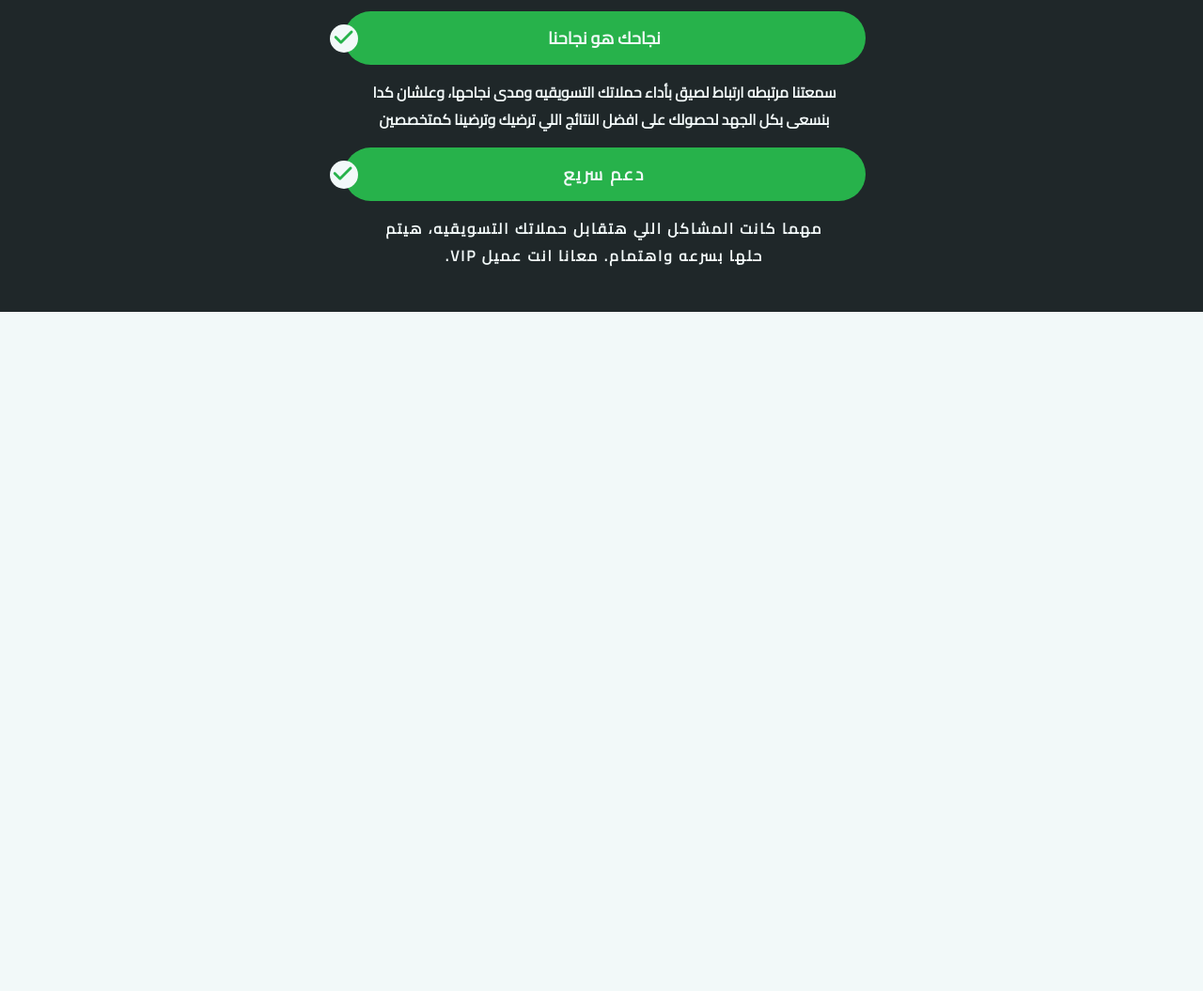
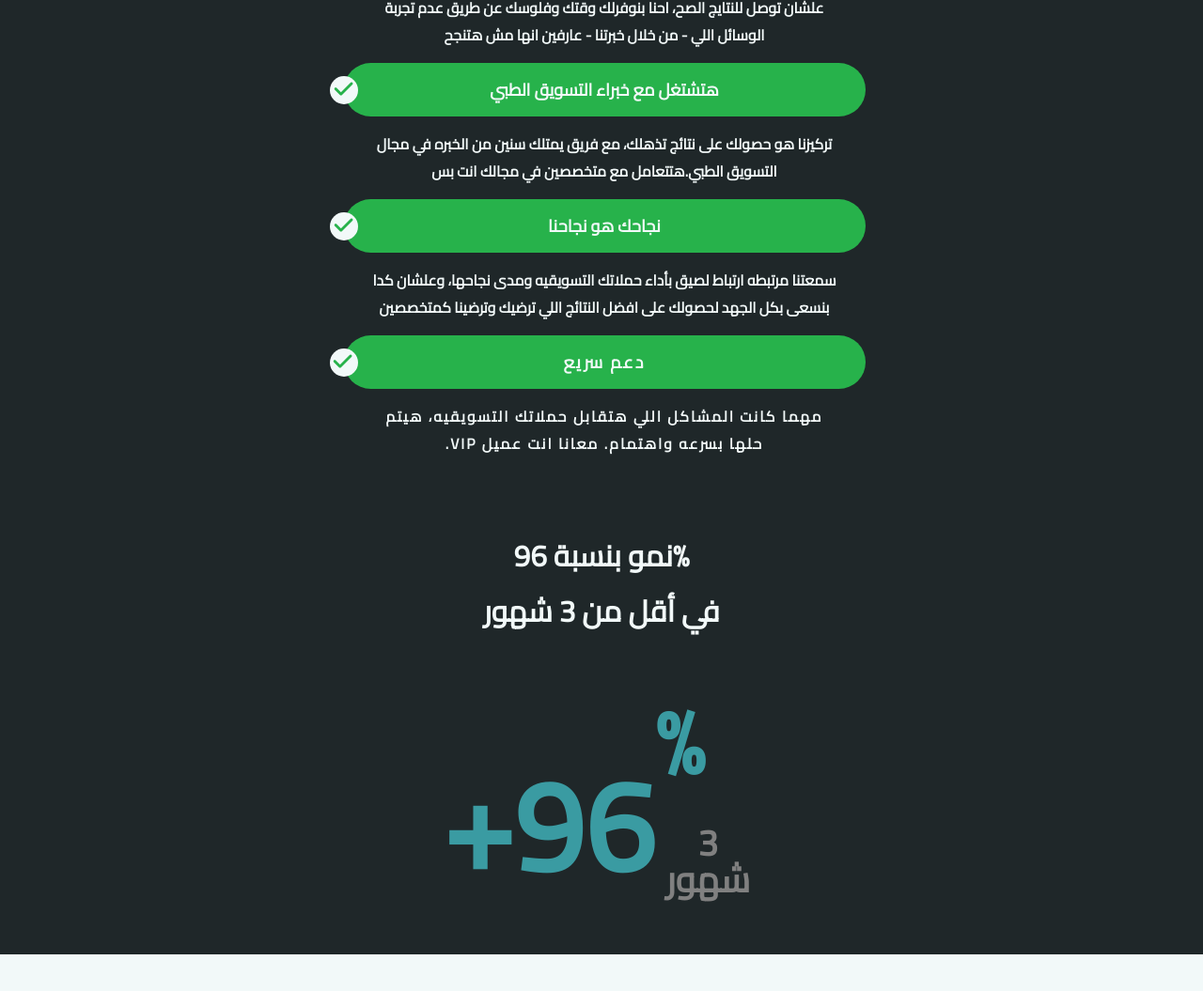
Before and after one commit to Ahmed-Elbessfy/gtyh, a website: page working/index.html in a window 1280 px wide. Shown: the part 3340-4395 px from the top of the page at 94% size. Before the commit the page ends 3702 px from the top, so only its background shows below. Drawn offline with nearby package versions, Linux system fonts and the light colour scheme; files that its build step writes are made by us from their sources; a web font is replaced by a local one.

Commit message:
add growth percentage section
- add growth percentage section
- add animation for the displaying percentage
- add aniamtion control in script.js
- add growth percentage style in section.scss

```diff
--- a/working/css/sass/Layout/_sections.scss
+++ b/working/css/sass/Layout/_sections.scss
@@ -22,12 +22,12 @@ section {
       font-size: 1.3rem;
       padding: 0.25rem 2rem;
       margin: 1rem 0;
-      @include border(3px, $dark-cl, solid, all);
       border-radius: 3rem;
       -webkit-border-radius: 3rem;
       -moz-border-radius: 3rem;
       -ms-border-radius: 3rem;
       -o-border-radius: 3rem;
+      @include border(3px, $dark-cl, solid, all);
     }
 
     .know-more {
@@ -36,15 +36,59 @@ section {
     }
   }
 
+  // growth booster
+  &.growth-booster {
+    margin-bottom: 0;
+  }
+
   &.methods {
     display: grid;
     // grid-template-columns: repeat(auto-fit, minmax(30rem, 1fr)); // temporary because it is suposed to be displayed in 2 columns in desktop
     grid-gap: 1rem;
     padding-bottom: 2rem;
+    margin-bottom: 0;
   }
 
-  // growth booster
-  &.growth-booster {
-    margin-bottom: 0;
+  // growth percentage
+  .percent {
+    margin-top: 4rem;
+    font-size: 7rem;
+    font-weight: 700;
+    display: grid;
+    grid-template-columns: 2fr 1fr;
+    grid-template-rows: 1fr 1fr;
+    justify-content: center;
+    align-items: center;
+    transition: transform 0.5s ease;
+    -webkit-transition: transform 0.5s ease;
+    -moz-transition: transform 0.5s ease;
+    -ms-transition: transform 0.5s ease;
+    -o-transition: transform 0.5s ease;
+
+    &.scaleup {
+      transform: scale(130%);
+      -webkit-transform: scale(130%);
+      -moz-transform: scale(130%);
+      -ms-transform: scale(130%);
+      -o-transform: scale(130%);
+    }
+
+    p {
+      margin-bottom: 0;
+    }
+    .percent-num {
+      font-size: 7rem;
+      grid-row: -1/1;
+    }
+    .percent-mark {
+      font-size: 70%;
+      justify-self: start;
+    }
+    .month {
+      color: gray;
+      font-size: 2rem;
+      line-height: 1;
+      align-self: start;
+    }
   }
 }
--- a/working/index.html
+++ b/working/index.html
@@ -250,6 +250,22 @@
       </div>
     </section>
 
+    <!-- Growth percentage-->
+    <section class='darker-bg'>
+      <div class="container">
+        <h2>
+          نمو بنسبة 96%
+          <br>
+          في أقل من 3 شهور
+        </h2>
+        <!-- growth percentage -->
+        <div class="percent blue-cl">
+          <p class='percent-num'></p>
+          <p class='percent-mark'>%</p>
+          <p class='month'>3 <br> شهور</p>
+        </div>
+      </div>
+    </section>
 
   </main>
   <!-- js code-->
--- a/working/js/script.js
+++ b/working/js/script.js
@@ -1,13 +1,60 @@
 // Variables
 const main = document.querySelector("main"),
-  header = document.querySelector("header");
+  header = document.querySelector("header"),
+  percent = document.querySelector(".percent");
+
+// to prevent repeating percent count animation
+let counterDone = false;
 
 // Functions
+//percent animation
+
+function animateValue(obj, start, end, duration) {
+  let startTimestamp = null;
+  const step = (timestamp) => {
+    if (!startTimestamp) startTimestamp = timestamp;
+    const progress = Math.min((timestamp - startTimestamp) / duration, 1);
+    obj.innerHTML = `
+        <p class='percent-num'>+${Math.floor(
+          progress * (end - start) + start
+        )}</p>
+          <p class='percent-mark'>%</p>
+          <p class='month'>3 <br> شهور</p>
+        `;
+
+    if (progress < 1) {
+      window.requestAnimationFrame(step);
+    }
+  };
+  window.requestAnimationFrame(step);
+}
 
 // Events
 
 // on page load
 document.addEventListener("DOMContentLoaded", () => {
   // move main content down to apply scroll effect
-  main.style = `margin-top:${header.offsetHeight}px`;
+  main.style = `margin-top:${header.offsetHeight + 200}px`;
 });
+
+document.addEventListener("scroll", () => {
+  // display percent animation when show in window
+  const startAnimationAt =
+    percent.offsetTop - window.innerHeight + percent.offsetHeight;
+  let addScaleUpClassTimeout, removeScaleUpClassTimeout;
+
+  if (window.scrollY >= startAnimationAt && !counterDone) {
+    counterDone = true;
+    /* change percent */
+    animateValue(percent, 60, 96, 3000);
+    clearTimeout(addScaleUpClassTimeout);
+    clearTimeout(removeScaleUpClassTimeout);
+    addScaleUpClassTimeout = setTimeout(() => {
+      percent.classList.add("scaleup");
+      // remove scaleup class
+      removeScaleUpClassTimeout = setTimeout(() => {
+        percent.classList.remove("scaleup");
+      }, 500);
+    }, 3000);
+  }
+});
```
Also changed, not shown: dist/css/style.css, dist/index.html, dist/js/script.js, 1 other file.
